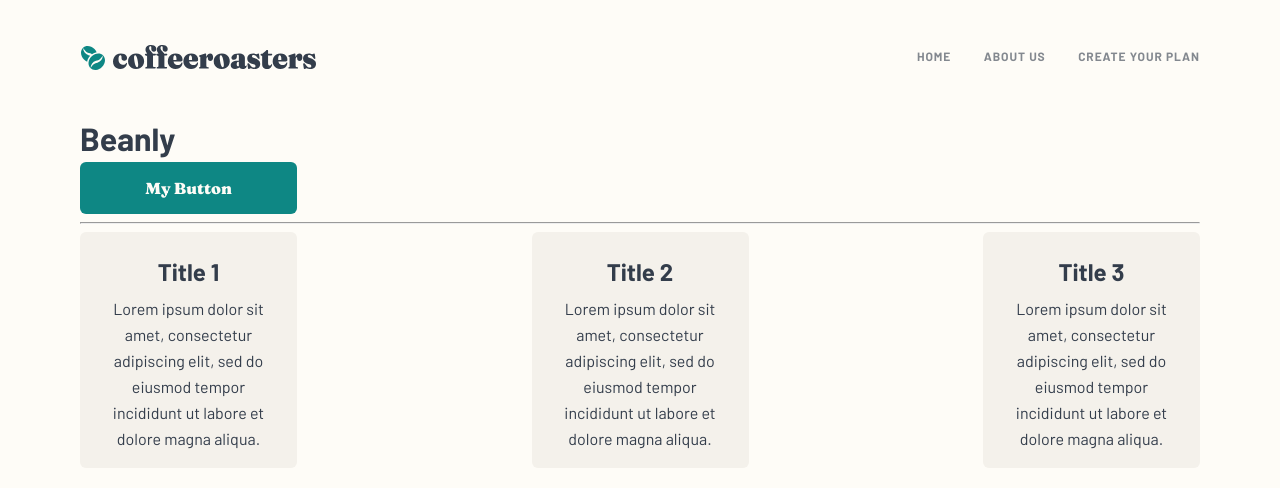
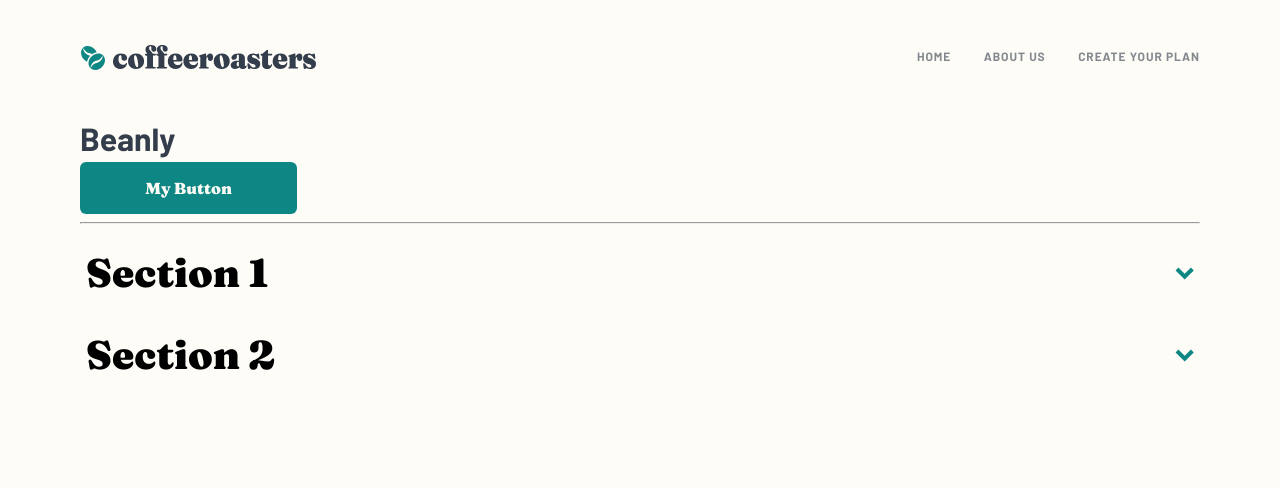
Before and after one commit to CodeHunt101/beanly-coffee, a Next.js app: page / in a window 1280 px wide. Shown: the top 488 px of the page. Built offline with nearby package versions, Linux system fonts and the light colour scheme.

Commit message:
add accordion component

```diff
--- a/app/page.tsx
+++ b/app/page.tsx
@@ -1,5 +1,6 @@
+import Accordion from "@/components/accordion/Accordion";
+import AccordionItem from "@/components/accordion/AccordionItem";
 import Button from "@/components/button/Button";
-import OptionCard from "@/components/optionCards/OptionCard";
 import OptionCards from "@/components/optionCards/OptionCards";
 
 export const metadata = {
@@ -12,6 +13,9 @@ export default function Page() {
       <h1>Beanly</h1>
       <Button>My Button</Button>
       <hr></hr>
+
+      <Accordion>
+        <AccordionItem title="Section 1">
           <OptionCards
             options={[
               {
@@ -31,6 +35,29 @@ export default function Page() {
               },
             ]}
           />
+        </AccordionItem>
+        <AccordionItem title="Section 2">
+          <OptionCards
+            options={[
+              {
+                title: "Title 4",
+                content:
+                  "Lorem ipsum dolor sit amet, consectetur adipiscing elit, sed do eiusmod tempor incididunt ut labore et dolore magna aliqua.",
+              },
+              {
+                title: "Title 5",
+                content:
+                  "Lorem ipsum dolor sit amet, consectetur adipiscing elit, sed do eiusmod tempor incididunt ut labore et dolore magna aliqua.",
+              },
+              {
+                title: "Title 6",
+                content:
+                  "Lorem ipsum dolor sit amet, consectetur adipiscing elit, sed do eiusmod tempor incididunt ut labore et dolore magna aliqua.",
+              },
+            ]}
+          />
+        </AccordionItem>
+      </Accordion>
     </main>
   );
 }
--- /dev/null
+++ b/components/accordion/Accordion.module.scss
@@ -0,0 +1,46 @@
+@import "@/styles/abstracts/mixins", "@/styles/abstracts/variables",
+  "@/styles/base/typography";
+
+.accordion {
+  .accordion-item {
+    &:last-child {
+      border-bottom: none;
+    }
+
+    .accordion-toggle {
+      display: flex;
+      justify-content: space-between;
+      align-items: center;
+      width: 100%;
+      border: none;
+      text-align: left;
+      cursor: pointer;
+      @extend .fs-400;
+
+      @include md {
+        font-size: map-get($fs-map, 500);
+      }
+
+      @include lg {
+        font-size: map-get($fs-map, 600);
+      }
+
+      .accordion-icon {
+        transition: transform 0.3s ease;
+
+        &.open {
+          transform: rotate(180deg);
+        }
+      }
+    }
+
+    .accordion-content {
+      overflow: hidden;
+      display: none;
+
+      &.open {
+        display: flex;
+      }
+    }
+  }
+}
--- /dev/null
+++ b/components/accordion/Accordion.tsx
@@ -0,0 +1,8 @@
+import { ReactNode } from "react";
+import styles from "./Accordion.module.scss";
+
+const Accordion = ({ children }: { children: ReactNode }) => {
+  return <div className={`${styles.accordion}`}>{children}</div>;
+};
+
+export default Accordion;
--- /dev/null
+++ b/components/accordion/AccordionItem.tsx
@@ -0,0 +1,60 @@
+"use client";
+
+import { ReactNode, useEffect, useRef, useState } from "react";
+import styles from "./Accordion.module.scss";
+import arrow from "@/public/assets/plan/desktop/icon-arrow.svg";
+import Image from "next/image";
+
+type AccordionItemProps = {
+  title: string;
+  children: ReactNode;
+};
+
+const AccordionItem = ({ title, children }: AccordionItemProps) => {
+  const [isOpen, setIsOpen] = useState(false);
+  const [maxHeight, setMaxHeight] = useState("0px");
+  const contentRef = useRef<HTMLDivElement>(null);
+
+  // Toggle the accordion and calculate the max height
+  const toggleAccordion = () => {
+    setIsOpen(!isOpen);
+
+    // If contentRef is set, update the maxHeight dynamically
+    if (contentRef.current) {
+      const contentHeight = contentRef.current.scrollHeight;
+      setMaxHeight(isOpen ? "0px" : `${contentHeight}px`);
+    }
+  };
+
+  // Ensure that maxHeight is updated correctly when the accordion opens
+  useEffect(() => {
+    if (isOpen && contentRef.current) {
+      setMaxHeight(`${contentRef.current.scrollHeight}px`);
+    }
+  }, [isOpen]);
+
+  return (
+    <div className={`${styles["accordion-item"]}`}>
+      <button
+        className={`${styles["accordion-toggle"]} bg-background`}
+        onClick={toggleAccordion}
+      >
+        <span className="ff-serif">{title}</span>
+        <Image
+          className={`${styles["accordion-icon"]} ${isOpen ? `${styles["open"]}` : ""}`}
+          src={arrow}
+          alt={"arrow"}
+        />
+      </button>
+      <div
+        ref={contentRef}
+        className={`${styles["accordion-content"]} ${isOpen ? `${styles["open"]}` : ""}`}
+        style={{ maxHeight, transition: "max-height 0.3s ease" }}
+      >
+        {children}
+      </div>
+    </div>
+  );
+};
+
+export default AccordionItem;
```
Lines whose indentation alone changed are shown as unchanged.
